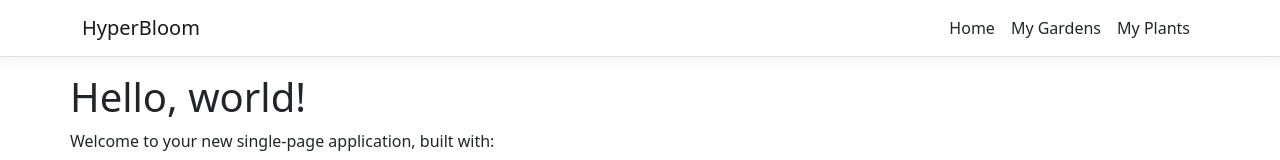
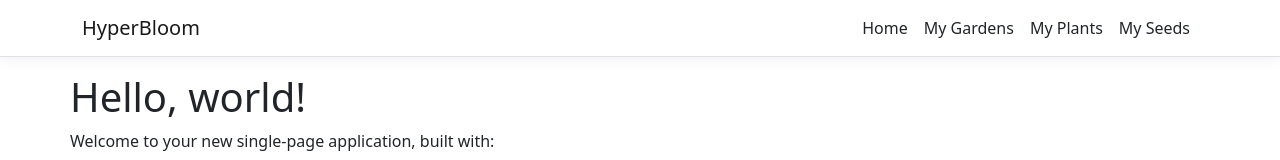
Before and after one commit to rBabett/hyperbloom, an Angular app in the folder HyperBloom/ClientApp/: page / in a window 1280 px wide. Shown: the top 160 px of the page. Built offline with nearby package versions, Linux system fonts and the light colour scheme.

Commit message:
add button in navmenu to view seeds

```diff
--- a/HyperBloom/ClientApp/src/app/nav-menu/nav-menu.component.html
+++ b/HyperBloom/ClientApp/src/app/nav-menu/nav-menu.component.html
@@ -37,6 +37,11 @@
               >My Plants</a
             >
           </li>
+          <li class="nav-item" [routerLinkActive]="['link-active']">
+            <a class="nav-link text-dark" [routerLink]="['/my-seeds']"
+            >My Seeds</a
+            >
+          </li>
         </ul>
       </div>
     </div>
```
